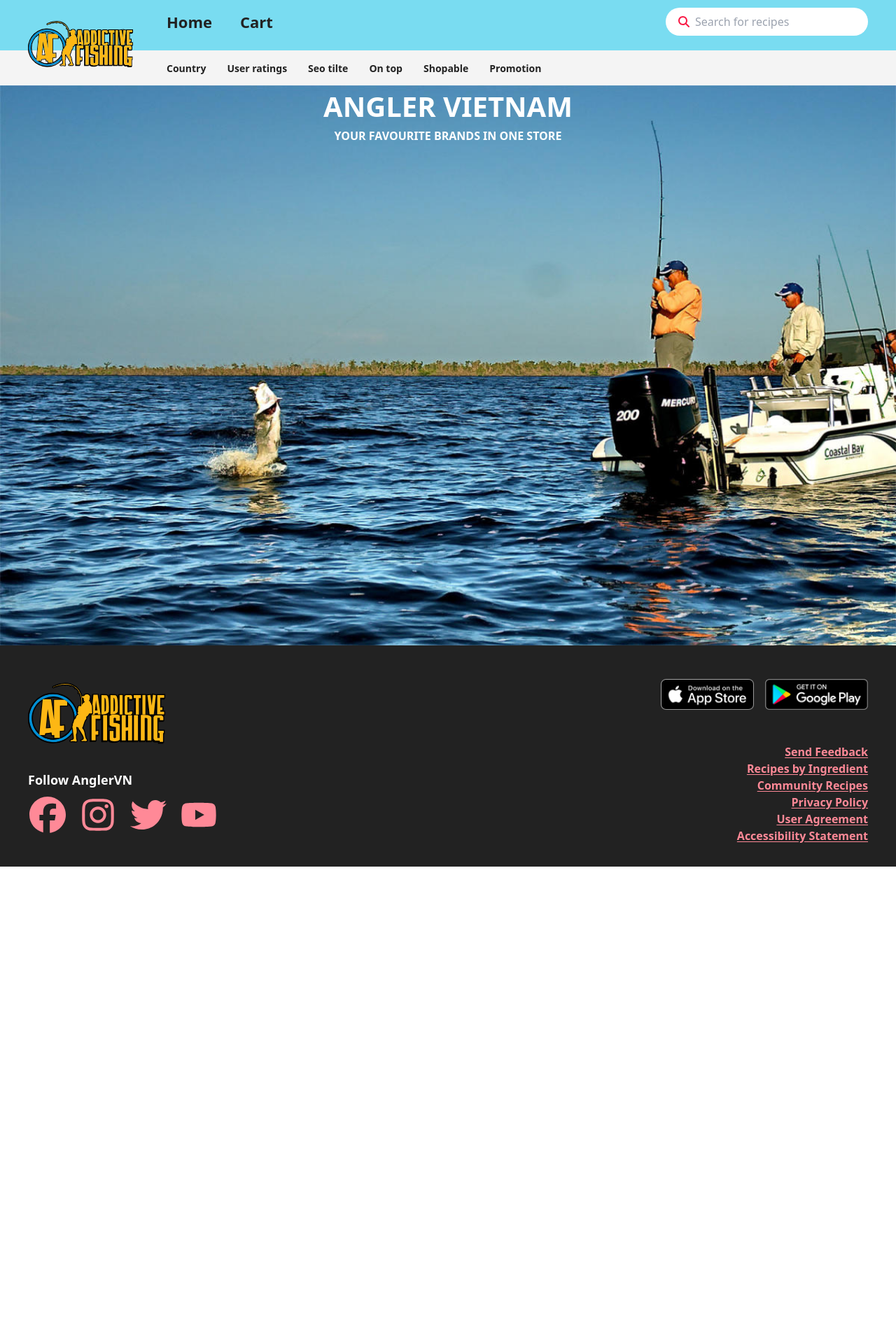
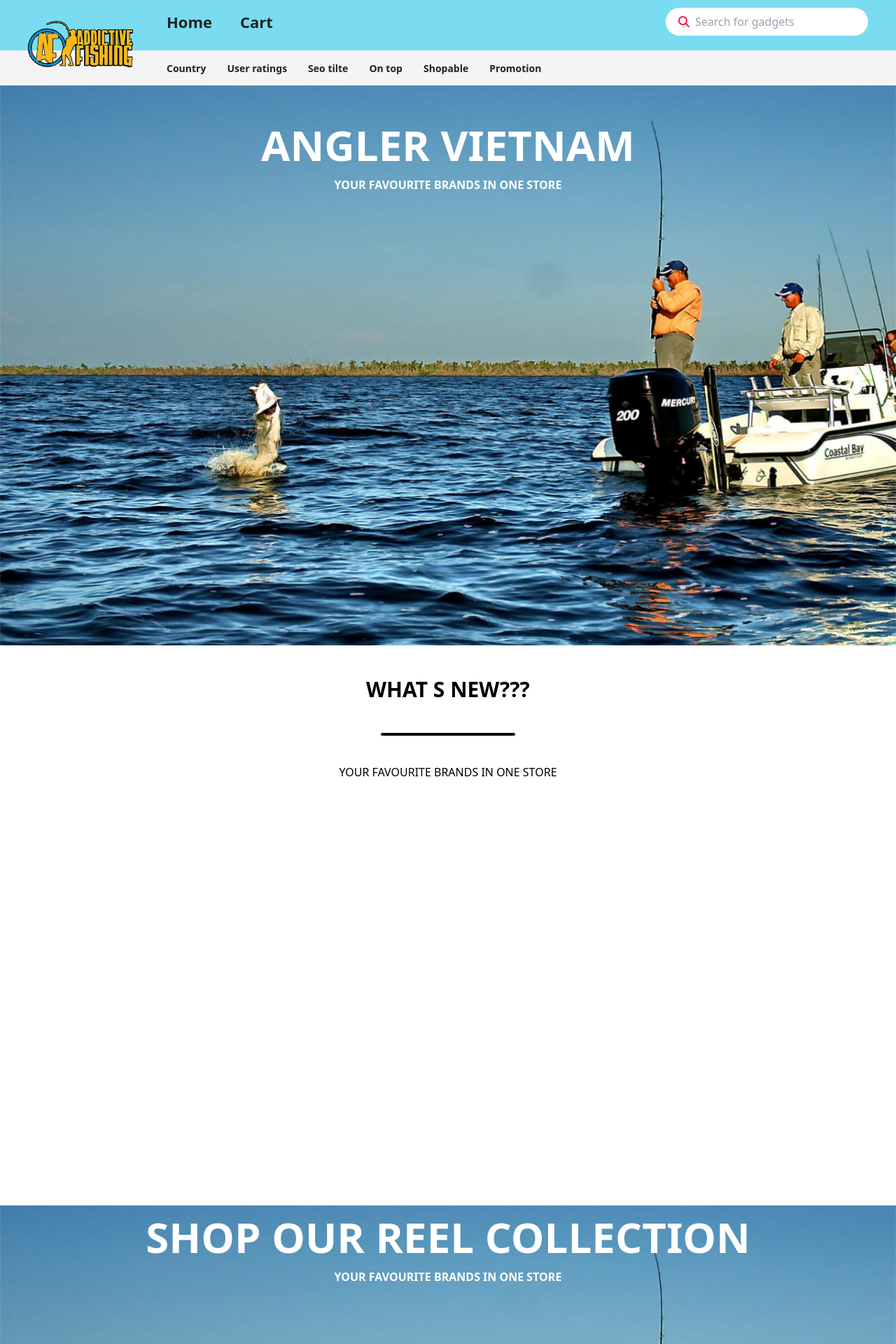
Before and after one commit to hungmeomeo/fish-frontend, a React (Vite) app in the folder frontend/: page /home in a window 1280 px wide. Shown: the top 1920 px of the page at 70% size. Before the commit the page ends 1238 px from the top, so only its background shows below. Built offline with nearby package versions, Linux system fonts and the light colour scheme.

Commit message:
Home-page

```diff
--- a/frontend/src/components/NavBar/SearchInput.jsx
+++ b/frontend/src/components/NavBar/SearchInput.jsx
@@ -9,7 +9,7 @@ const SearchInput = () => {
       <FontAwesomeIcon icon={faSearch} className="text-[#F91944] ml-[10px]" />
       <input
         type="text"
-        placeholder="Search for recipes"
+        placeholder="Search for gadgets"
         className="outline-none mx-2 w-full"
       />
     </div>
--- a/frontend/src/pages/HomePage.jsx
+++ b/frontend/src/pages/HomePage.jsx
@@ -11,10 +11,18 @@ const HomePage = () => {
             {/* {!props.isLoading && <Dishes />}
             {props.isLoading && <LoadingSpinner />} */}
             <div style={{ backgroundImage: "url('src/assets/img/fishWall.jpg')", backgroundRepeat: "no-repeat ", backgroundSize: "100% 800px" }} className="w-full h-[800px] text-center text-white font-bold">
-                <h1 className='text-[40px]'>ANGLER VIETNAM</h1>
+                <h1 className='pt-10 text-[60px]'>ANGLER VIETNAM</h1>
                 <p>YOUR FAVOURITE BRANDS IN ONE STORE</p>
             </div>
-            {/* <img src={BG} alt="app store" className="w-full" /> */}
+            <div className="pt-10 w-full h-[800px] text-center text-black">
+                <h1 className='text-[30px] font-bold'>WHAT S NEW???</h1>
+                <hr className="w-48 h-1 mx-auto my-4 bg-black border-0 rounded md:my-10 dark:bg-gray-700"></hr >
+                <p>YOUR FAVOURITE BRANDS IN ONE STORE</p>
+            </div>
+            <div style={{ backgroundImage: "url('src/assets/img/fishWall.jpg')", backgroundRepeat: "no-repeat ", backgroundSize: "100% 800px" }} className="pt-25 w-full h-[800px] text-center text-white font-bold">
+                <h1 className='text-[60px]'>SHOP OUR REEL COLLECTION</h1>
+                <p>YOUR FAVOURITE BRANDS IN ONE STORE</p>
+            </div>
 
             <Footer />
         </Fragment >
```
